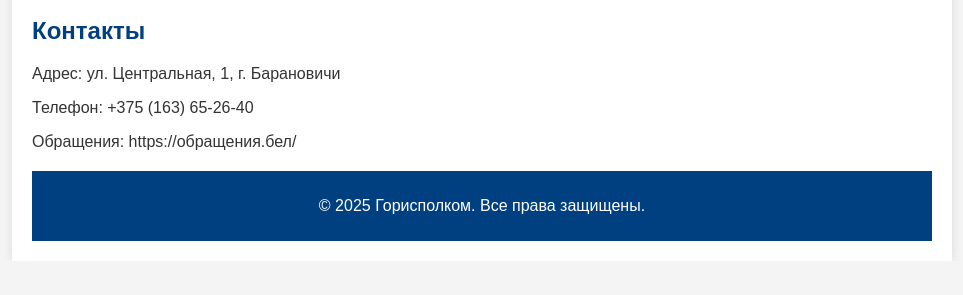
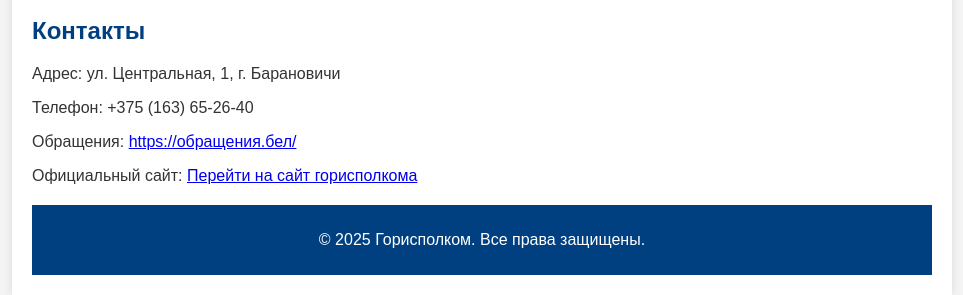
Before and after one commit to dizzzyyyy257/my-site, a plain HTML site: page index.html in a window 1280 px wide. Shown: the part 1521-1816 px from the top of the page, without its empty margins (158-1121 px from the left). Before the commit the page ends 1782 px from the top, so only its background shows below. Drawn offline with Linux system fonts and the light colour scheme.

Commit message:
Update index.html

```diff
--- a/index.html
+++ b/index.html
@@ -128,7 +128,14 @@
       <h2>Контакты</h2>
       <p>Адрес: ул. Центральная, 1, г. Барановичи</p>
       <p>Телефон: +375 (163) 65-26-40</p>
-      <p>Обращения: https://обращения.бел/</p>
+    <p>Обращения: <a href="https://обращения.бел/" target="_blank">https://обращения.бел/</a></p>
+<p>
+  Официальный сайт:
+  <a href="https://baranovichi-gik.gov.by/ru/" target="_blank">
+    Перейти на сайт горисполкома
+  </a>
+</p>
+
 
 
 
```
